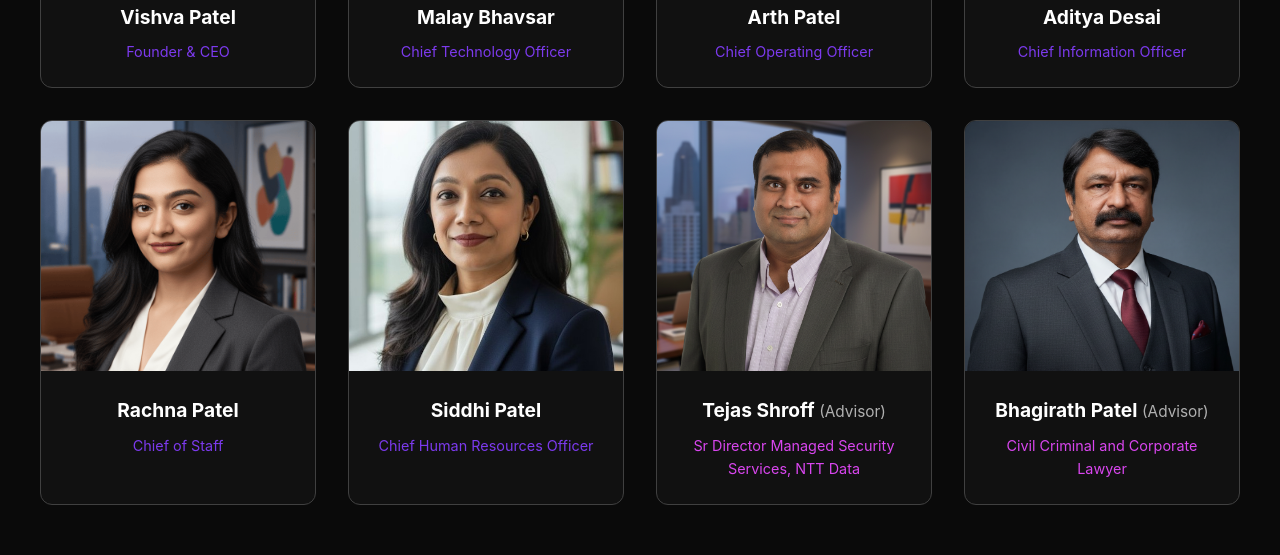
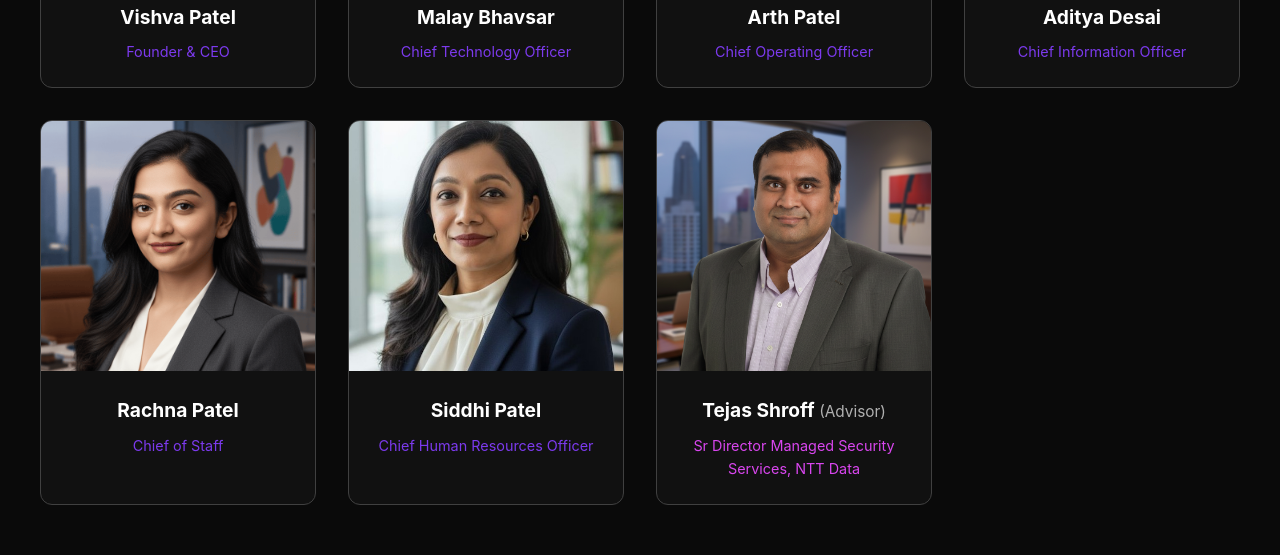
Before and after one commit to vishvacyber/resilient-privacy-website-gravity, a React (Vite) app: page /company/about in a window 1280 px wide. Shown: the part 1200-1755 px from the top of the page. Built offline with nearby package versions, Linux system fonts and the light colour scheme; no server answers.

Commit message:
Remove Bhagirath Patel from advisors and delete profile image

```diff
--- a/src/pages/About.jsx
+++ b/src/pages/About.jsx
@@ -17,7 +17,6 @@ const About = () => {
 
     const advisors = [
         { name: 'Tejas Shroff', role: 'Sr Director Managed Security Services, NTT Data', bio: 'A veteran in managed security services, Tejas provides strategic guidance on our service delivery and market expansion.', img: '/tejas_shroff.jpg' },
-        { name: 'Bhagirath Patel', role: 'Civil Criminal and Corporate Lawyer', bio: 'Legal expert specializing in corporate law and compliance. Bhagirath advises on regulatory landscapes and corporate governance.', img: '/bhagirath_patel.jpg' },
     ];
 
     return (
```
Also changed, not shown: public/bhagirath_patel.jpg (deleted).
